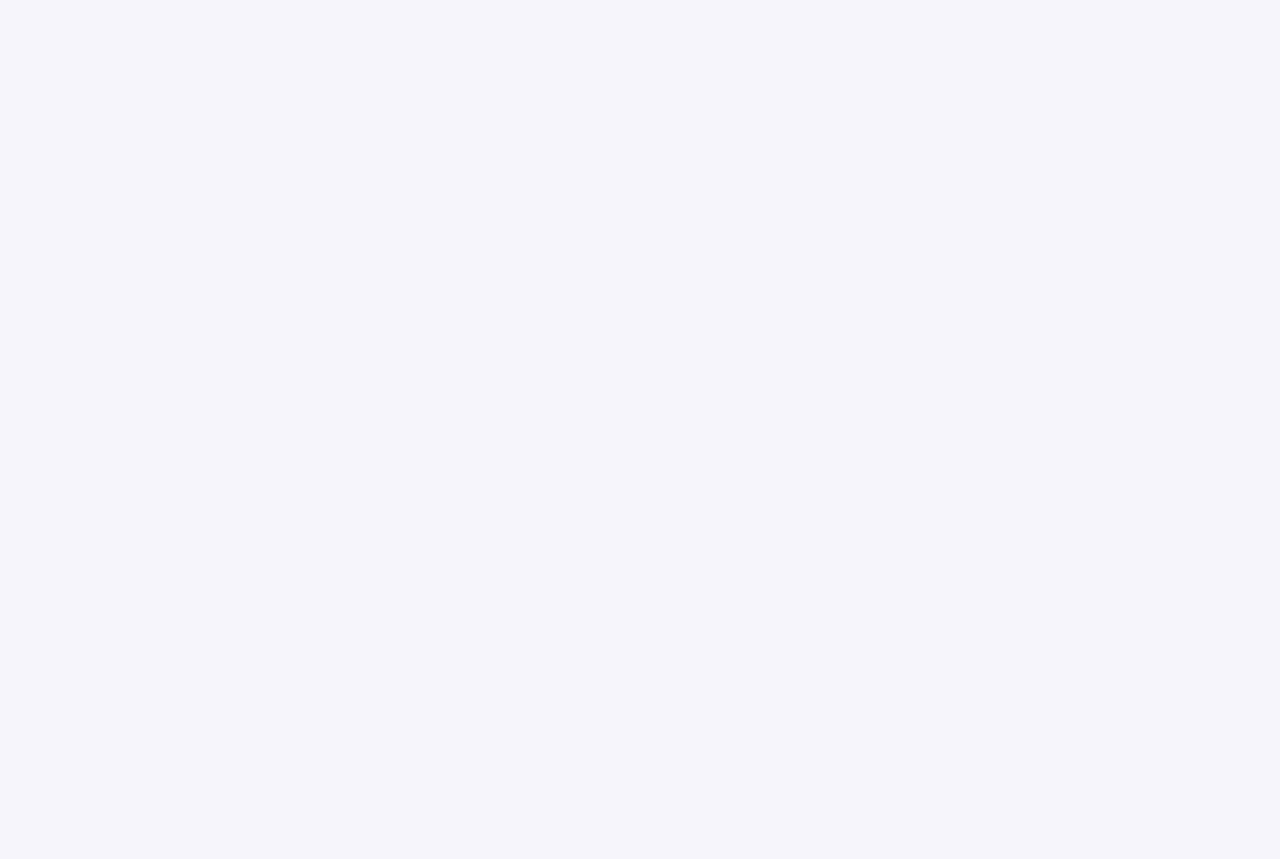
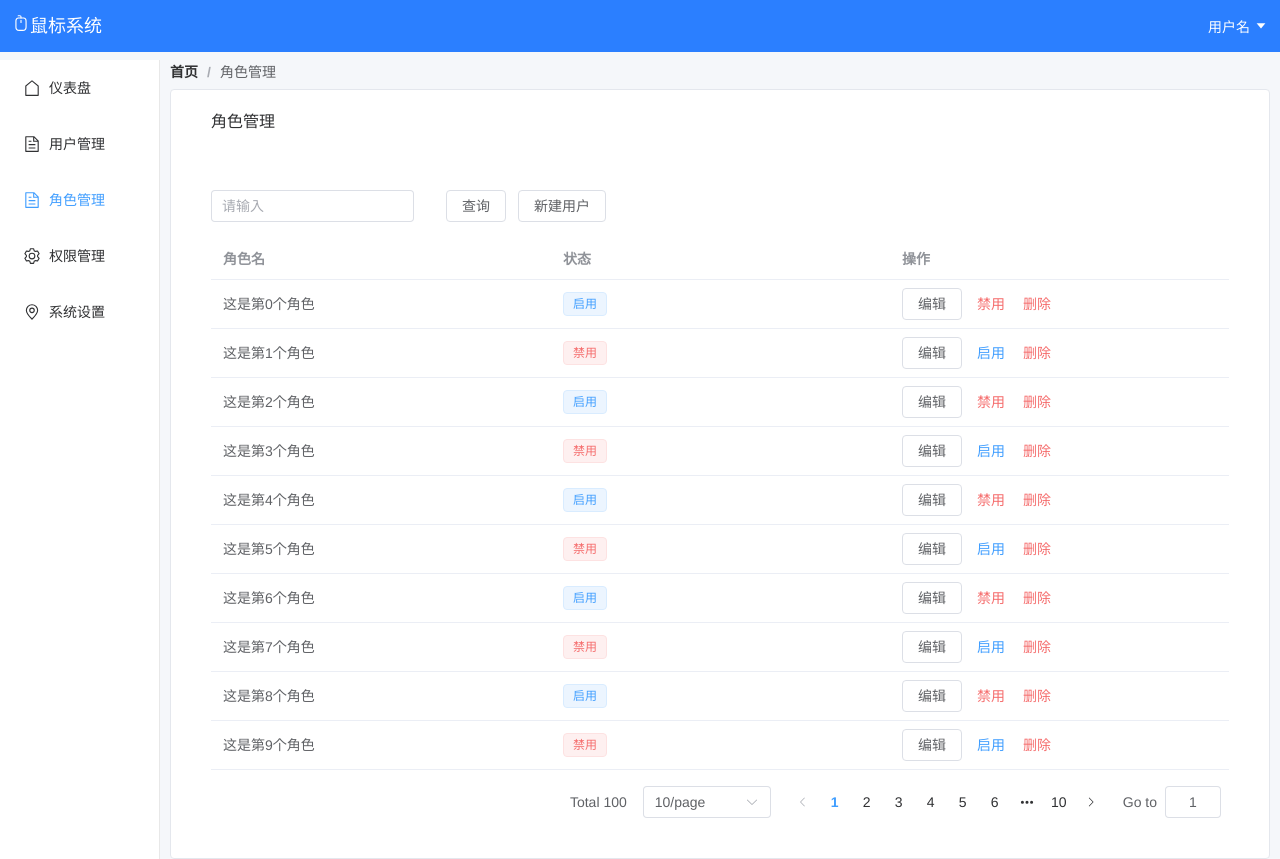
Before and after one commit to fightAllTime/admin-vue3, a Vue app: page /roleManage in a window 1280 px wide. Before the commit this address had no page. Before the commit the page ends 800 px from the top, so only its background shows below. Built offline with nearby package versions, Linux system fonts and the light colour scheme; sample sign-in values are in the browser's storage.

Commit message:
2026-05-14 优化部分代码逻辑 & 开发新页面角色管理

```diff
--- a/src/components/Layout/Aside/index.vue
+++ b/src/components/Layout/Aside/index.vue
@@ -39,6 +39,11 @@ const menuItems: MenuItem[] = [
         icon: Document
     },
     {
+        index: '/roleManage',
+        name: '角色管理',
+        icon: Document
+    },
+    {
         index: '/prommit',
         name: '权限管理',
         icon: Setting
--- /dev/null
+++ b/src/pages/roleManage/RoleAdd.vue
@@ -0,0 +1,90 @@
+<template>
+    <div>
+        <el-dialog v-model="visible" title="Tips" width="500">
+            <span>新增角色</span>
+            <!-- form一定要绑定ref，不然校验无法继续 -->
+            <el-form ref="formRef" :model="form" label-width="auto">
+                <el-form-item label="角色名" prop="roleName">
+                    <el-input v-model="form.roleName" placeholder="请输入" />
+                </el-form-item>
+                <el-form-item label="状态" prop="status">
+                    <el-radio-group v-model="form.status">
+                        <el-radio :value="true" size="large">启用</el-radio>
+                        <el-radio :value="false" size="large">禁用</el-radio>
+                    </el-radio-group>
+                </el-form-item>
+            </el-form>
+            <template #footer>
+                <div class="dialog-footer">
+                    <el-button @click="visible = false">Cancel</el-button>
+                    <el-button type="primary" @click="confirmAdd(formRef)"> Confirm </el-button>
+                </div>
+            </template>
+        </el-dialog>
+    </div>
+</template>
+
+<script setup lang="ts">
+import { reactive, ref, watch } from 'vue';
+import type { RoleRow } from './api';
+import { assignForm } from '@/utils';
+import { ElMessage, type FormInstance } from 'element-plus';
+
+// 采用Vue3给出的方法获取dialog的visible
+const visible = defineModel<boolean>()
+
+// 获取从父级传来的参数
+const props = defineProps<{
+    initial: RoleRow | null
+}>()
+
+// 向父级传送参数的方法
+const emit = defineEmits<{
+    (e: 'on-click', form: RoleRow): void
+}>()
+
+// 新增/编辑表单内的内容
+const form = reactive<RoleRow>({
+    roleName: '',
+    status: false
+})
+
+//重置表单并关闭,在监听内使用
+const reset = () => {
+    form.roleName = ''
+    form.status = false
+    visible.value = false
+}
+
+//监听visible的变化,如果为true,则给表单赋值(赋值方法已单独提取)
+watch(visible, (val) => {
+    if (val && props.initial) {
+        assignForm(form, props.initial)
+    }
+    if (!val) {
+        reset()
+    }
+})
+
+//表单ref,类似于React 的 Form.useForm(),定义后可以使用validate等表单控制类方法
+const formRef = ref<FormInstance>()
+
+// 确认修改 如果表单内存在值，在经过校验后会传递给父组件
+const confirmAdd = async (formEl: FormInstance | undefined) => {
+    if (!formEl) return
+    await formEl.validate((valid, fields) => {
+        if (valid) {
+            emit('on-click', { ...props.initial, ...form })
+            visible.value = false
+        } else {
+            ElMessage({
+                message: '出现错误' + fields,
+                type: 'error'
+            })
+
+        }
+    })
+}
+</script>
+
+<style scoped></style>
--- /dev/null
+++ b/src/pages/roleManage/api/index.ts
@@ -0,0 +1,8 @@
+type RoleRow = {
+  roleId?: string | number;
+  roleCode?: string |number;
+  roleName: string;
+  status: boolean;
+};
+
+export type { RoleRow };
--- /dev/null
+++ b/src/pages/roleManage/index.vue
@@ -0,0 +1,144 @@
+<template>
+    <div class="common-layout">
+        <el-container>
+            <el-header>角色管理</el-header>
+            <el-main>
+                <el-form ref="roleManageFormRef" inline :model="form">
+                    <el-form-item>
+                        <el-input v-model="form.searchData" placeholder="请输入" />
+                    </el-form-item>
+                    <el-form-item>
+                        <el-button @click="doSearch">查询</el-button>
+                        <el-button @click="addTableData">新建用户</el-button>
+                    </el-form-item>
+                </el-form>
+                <el-table :data="tableData" style="width: 100%">
+                    <el-table-column prop="roleName" label="角色名" />
+                    <el-table-column prop="status" label="状态">
+                        <template #default='{ row }'>
+                            <el-tag :type="row.status ? 'primary' : 'danger'">{{
+                                row.status ? '启用' : '禁用' }}</el-tag>
+
+                        </template>
+                    </el-table-column>
+                    <el-table-column label="操作">
+                        <template #default="{ row }">
+                            <el-button @click="doEdit(row)">编辑</el-button>
+                            <el-button :type="row.status ? 'danger' : 'primary'" link @click="changeRowstatus(row)">{{
+                                row.status ? '禁用' : '启用' }}</el-button>
+                            <el-button type="danger" link @click="doDeleteRow(row)">删除</el-button>
+                        </template>
+                    </el-table-column>
+                </el-table>
+
+                <div class=" pagination">
+                    <el-pagination v-model:current-page="pageNum" v-model:page-size="pageSize" :total="total"
+                        :page-sizes="[10, 20, 50]" layout="total, sizes, prev, pager, next, jumper" />
+                </div>
+            </el-main>
+        </el-container>
+
+        <RoleAdd v-model="visible" :initial="currentRow" @on-click="addProps"></RoleAdd>
+    </div>
+</template>
+
+<script setup lang="ts">
+import { ref, reactive, computed } from 'vue'
+import type { RoleRow } from './api';
+// 引入新增/编辑用户页面
+import RoleAdd from './RoleAdd.vue'
+// 表格数据索引
+const keyWord = ref<string>('')
+// 查询表单的关联字段
+const form = reactive<{ searchData: string }>({
+    searchData: ''
+})
+
+// 遍历一百个数据
+const data = new Array(100).fill(0).map((_, index) => ({
+    roleId: Date.now() + index,
+    roleCode: Math.floor(Math.random() * 1000),
+    roleName: `这是第${index}个角色`,
+    status: index % 2 === 0
+}))
+
+//给数据进行双向数据绑定
+const allManagers = reactive<RoleRow[]>(data)
+
+// 分页（当前页数、每页数据数量）
+const pageNum = ref<number>(1)
+const pageSize = ref<number>(10)
+
+    // 总数
+const total = computed(() => {
+    return allManagers.filter(m => m.roleName.includes(keyWord.value)).length as number
+})
+
+// 表单渲染的数据，computed自动计算
+const tableData = computed(() => {
+    //查询时过滤
+    const filteredData = allManagers.filter((m: RoleRow) =>
+        m.roleName.includes(keyWord.value)
+    )
+// 分页
+    const start = (pageNum.value - 1) * pageSize.value
+    return filteredData.slice(start, start + pageSize.value)
+})
+
+//弹窗是否显示
+const visible = ref<boolean>(false)
+//当前行的数据
+const currentRow = ref<RoleRow | null>(null)
+
+//新增数据，当前行没有值，调整弹窗显示
+const addTableData = () => {
+    currentRow.value = null
+    visible.value = true
+}
+
+// 调取emit的方法
+const addProps = (row: RoleRow) => {
+    // 如果传回来的数据携带roleId，则证明是编辑
+    if (row.roleId) {
+        const idx = allManagers.findIndex(m => m.roleId === row.roleId)
+        allManagers[idx] = row
+    } else {
+        // 否则为新增
+        allManagers.push({
+            ...row,
+            roleId: Date.now() + allManagers.length,
+            roleCode: Math.floor(Math.random() * 1000)
+        })
+    }
+}
+
+// 查询
+const doSearch = () => {
+    keyWord.value = form.searchData
+}
+
+//表格行编辑
+const doEdit = (row: RoleRow) => {
+    currentRow.value = row
+    visible.value = true
+}
+
+//改变状态
+const changeRowstatus = (row: RoleRow) => {
+    allManagers[allManagers.findIndex(m => m.roleId === row.roleId)].status = !row.status
+}
+
+// 删除表格行
+const doDeleteRow = (row: RoleRow) => {
+    const start = allManagers.findIndex(m => m.roleId === row.roleId)
+    allManagers.splice(start, 1)
+}
+</script>
+
+<style scoped>
+.pagination {
+    display: flex;
+    justify-content: flex-end;
+    margin-top: 16px;
+}
+</style>
--- a/src/pages/user/UserMain.vue
+++ b/src/pages/user/UserMain.vue
@@ -97,8 +97,6 @@ const allUsers = reactive<UserRow[]>([
 ])
 
 const tableData = computed(() => {
-    console.log('allUsers', allUsers);
-
     const filtered = allUsers.filter(u =>
         u.userName.includes(keyword.value)
     )
--- a/src/router/index.ts
+++ b/src/router/index.ts
@@ -3,9 +3,14 @@ import { createRouter, createWebHistory } from "vue-router";
 import Layout from "@/components/Layout/index.vue";
 
 import Dashboard from "@/pages/dashboard/DashBoardMain.vue";
+
 import Users from "@/pages/user/UserMain.vue";
+import RoleManage from "@/pages/roleManage/index.vue";
+
 import Prommit from "@/pages/prommit/PrommitMain.vue";
+
 import System from "@/pages/system/SystemMain.vue";
+
 import Login from "@/pages/login/loginPage/index.vue";
 
 const routes = [
@@ -32,6 +37,11 @@ const routes = [
         component: Users,
         meta: { title: "用户管理" },
       },
+      {
+        path: "roleManage",
+        component: RoleManage,
+        meta: { title: "角色管理" },
+      },
       { path: "prommit", component: Prommit, meta: { title: "权限管理" } },
       { path: "system", component: System, meta: { title: "系统管理" } },
     ],
@@ -44,19 +54,19 @@ const router = createRouter({
 });
 
 router.beforeEach((to, from, next) => {
-    const token = localStorage.getItem('token')
+  const token = localStorage.getItem("token");
 
-    // ✅ 拦截首页
-    if (to.path === '/' && !token) {
-        return next('/login')
-    }
+  // ✅ 拦截首页
+  if (to.path === "/" && !token) {
+    return next("/login");
+  }
 
-    // ✅ 拦截后台页面
-    if (to.meta.requiresAuth && !token) {
-        return next('/login')
-    }
+  // ✅ 拦截后台页面
+  if (to.meta.requiresAuth && !token) {
+    return next("/login");
+  }
 
-    next()
-})
+  next();
+});
 
 export default router;
```
